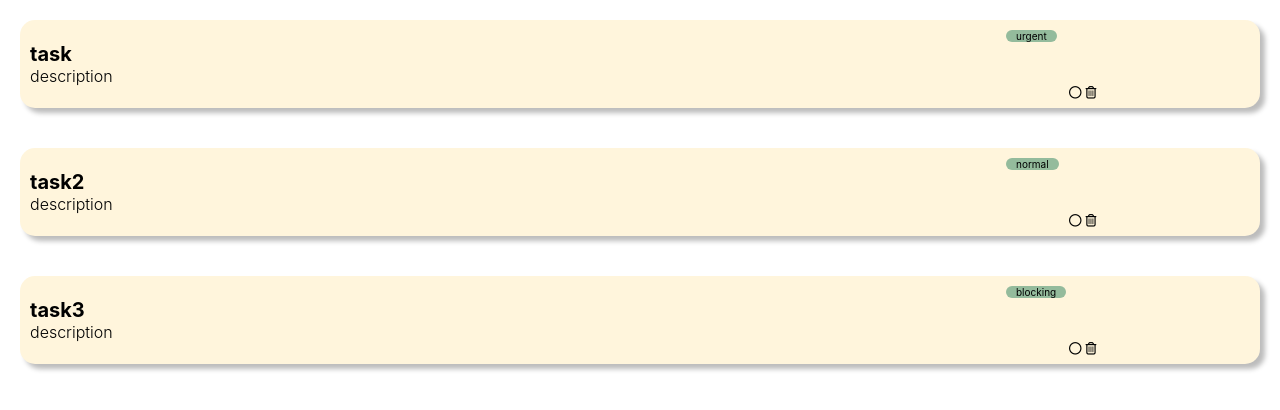
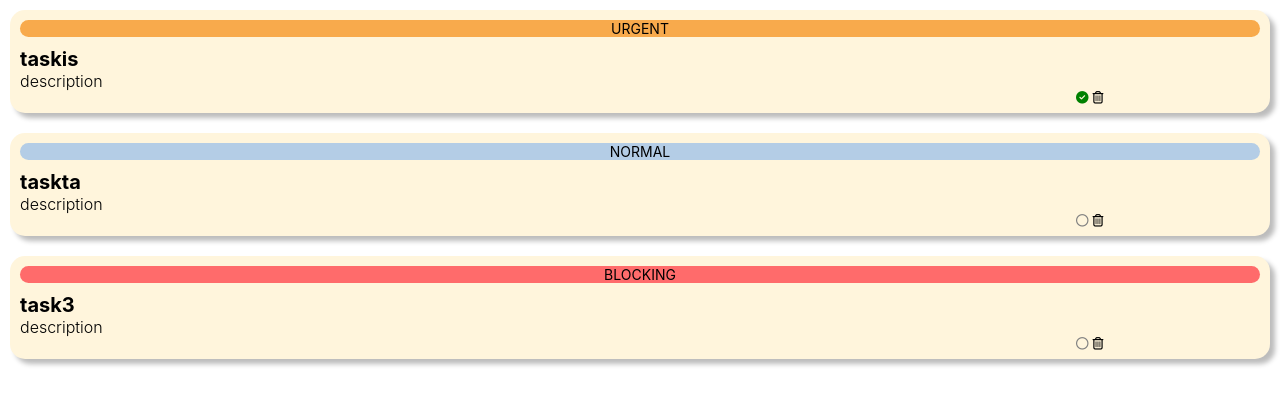
Before and after one commit to lupeMorales/to-do, a React (Create React App) app: page / in a window 1280 px wide. Shown: the top 410 px of the page. Built offline with nearby package versions, Linux system fonts and the light colour scheme.

Commit message:
solve render task list

```diff
--- a/src/components/containers/taskList.jsx
+++ b/src/components/containers/taskList.jsx
@@ -1,19 +1,37 @@
-import React, { useState } from "react";
+import React, { useEffect, useState } from "react";
 import { LEVELS } from "../../models/levels.enum";
 import { TaskClass } from "../../models/taskClass.class";
 import Task from "../pures/task";
 
 const TaskList = () => {
-  const task1 = new TaskClass("task", "description", false, LEVELS.URGENT);
-  const task2 = new TaskClass("task2", "description", false, LEVELS.NORMAL);
+  const task1 = new TaskClass("taskis", "description", true, LEVELS.URGENT);
+  const task2 = new TaskClass("taskta", "description", false, LEVELS.NORMAL);
   const task3 = new TaskClass("task3", "description", false, LEVELS.BLOCKING);
 
-  const [taskList, setTaskList] = useState([task1, task2, task3]);
+  const [tasks, setTasks] = useState([task1, task2, task3]);
+
+  const [loading, setLoading] = useState(true);
+
+  //control del ciclo de vida del componente
+
+  useEffect(() => {
+    console.log("update takList state");
+    setLoading(false);
+  }, [tasks]);
+
+  //change task status: completed/not completed
+  function completeTask(task) {
+    console.log("complete mi siela", task);
+    const index = tasks.indexOf(task);
+    const tempList = [...tasks];
+    tempList[index].completed = !tempList[index].completed;
+    setTasks(tempList);
+  }
   return (
     <section>
       <ul>
-        {taskList.map((item, index) => {
-          return <Task key={index} task={item} />;
+        {tasks.map((item, index) => {
+          return <Task key={index} task={item} complete={completeTask} />;
         })}
       </ul>
     </section>
--- a/src/components/pures/task.jsx
+++ b/src/components/pures/task.jsx
@@ -1,19 +1,74 @@
-import React from "react";
+import React, { useEffect } from "react";
 import PropTypes from "prop-types";
 
 import "../../styles/components/task.scss";
 import { TaskClass } from "../../models/taskClass.class";
+import { LEVELS } from "../../models/levels.enum";
 
-const Task = ({ task }) => {
+const Task = ({ task, complete }) => {
+  useEffect(() => {
+    console.log("created task");
+    return () => {
+      console.log(`task: ${task.name} is going to unmount`);
+    };
+  }, [task]);
+
+  //function that return a budge dependin on the level of the task
+  function levelBadge() {
+    switch (task.level) {
+      case LEVELS.NORMAL:
+        return (
+          <div className=" task__level task__level-normal">
+            <p className="task__level-text">{task.level}</p>
+          </div>
+        );
+      case LEVELS.BLOCKING:
+        return (
+          <div className="task__level task__level-blocking">
+            <p className="task__level-text">{task.level}</p>
+          </div>
+        );
+      case LEVELS.URGENT:
+        return (
+          <div className="task__level task__level-urgent">
+            {" "}
+            <p className="task__level-text">{task.level}</p>
+          </div>
+        );
+      default:
+        break;
+    }
+  }
+
+  //function that return icon depending on the status task: completed/not completed
+  function taskCompletedIcon() {
+    if (task.completed) {
+      return (
+        <i
+          className="fa-sharp fa-solid fa-circle-check fa-lg "
+          style={{ color: "green" }}
+          onClick={() => complete(task)}
+        ></i>
+      );
+    } else {
+      return (
+        <i
+          className="fa-regular fa-circle fa-lg "
+          style={{ color: "grey" }}
+          onClick={() => complete(task)}
+        ></i>
+      );
+    }
+  }
   return (
     <li className="task">
       <article className="task__container">
-        <div className="task__level">{task.level}</div>
+        {levelBadge()}
 
         <h2 className="task__title">{task.name}</h2>
         <h3 className="task__subtitle">{task.description}</h3>
         <div className="task__actions">
-          <i class="fa-regular fa-circle fa-lg"></i>
+          {taskCompletedIcon()}
           <i class="fa-regular fa-trash-can fa-lg"></i>
         </div>
       </article>
@@ -23,6 +78,7 @@ const Task = ({ task }) => {
 
 Task.propTypes = {
   task: PropTypes.instanceOf(TaskClass).isRequired,
+  complete: PropTypes.func.isRequired,
 };
 
 export default Task;
--- a/src/styles/components/task.scss
+++ b/src/styles/components/task.scss
@@ -3,7 +3,7 @@
 .task {
   width: 100%;
   height: auto;
-  padding: 20px;
+  padding: 10px;
   list-style: none;
 
   &__container {
@@ -14,14 +14,25 @@
     box-shadow: 5px 5px 5px $grey;
   }
   &__level {
-    display: inline-block;
-    position: relative;
-    left: calc(80%);
     border-radius: 15px;
-    background-color: $green-tag;
-    padding: 0 10px;
+    &-normal {
+      /*  background-color: $green-tag; */
+      background-color: #b4cde6;
+    }
+    &-urgent {
+      background-color: $orange-tag;
+    }
+    &-blocking {
+      background-color: $red-tag;
+    }
+    &-text {
+      font-size: 1.4rem;
+      text-align: center;
+      text-transform: uppercase;
+    }
   }
   &__title {
+    margin-top: 10px;
     font-size: 2rem;
     font-weight: bold;
   }
@@ -33,6 +44,7 @@
     display: inline-block;
     position: relative;
     left: calc(85%);
+    cursor: pointer;
   }
   & i {
     padding: 2px;
```
